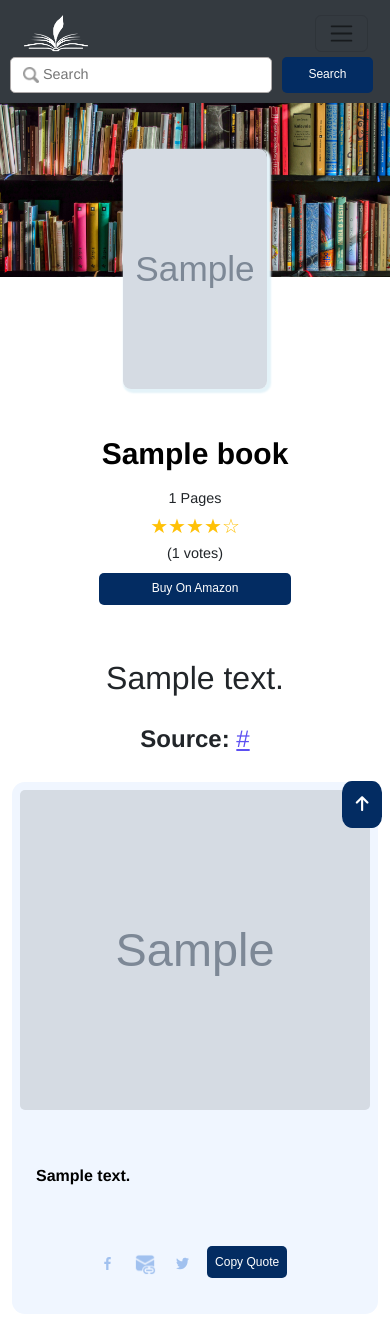
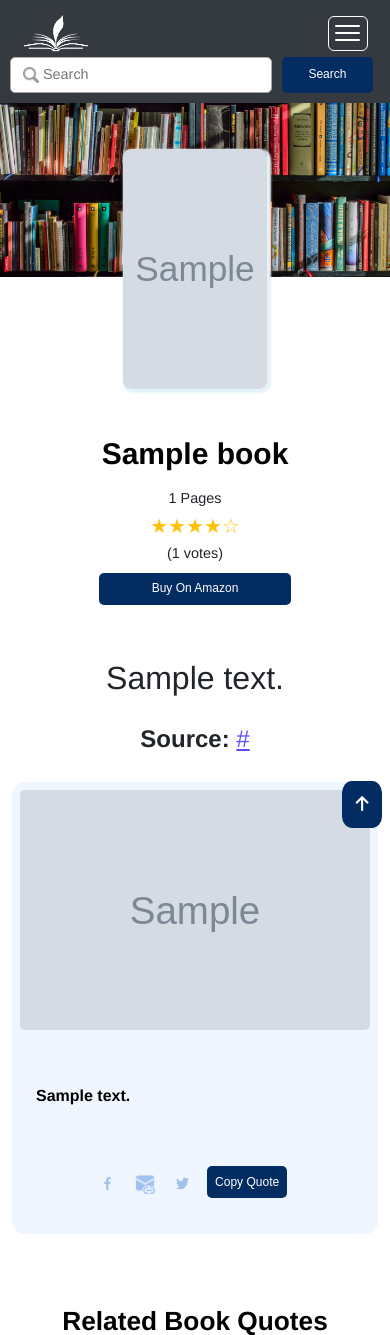
Before and after one commit to TahirAlauddin/All-Book-Quotes, a Django app: a page that uses templates/core/base.html in a window 390 px wide. Shown: the top 1335 px of the page. Run offline with Django 4.2, Linux system fonts and the light colour scheme; tables that the repository leaves empty hold one stand-in row (values such as "Sample post"); grey boxes marked "Sample" are stand-in pictures; some libraries are stand-ins or nearby versions.

Commit message:
Menu button changed. Quote Images generation logic improved. Models bug fixed

```diff
--- a/core/admin.py
+++ b/core/admin.py
@@ -14,7 +14,7 @@ class BookAdmin(admin.ModelAdmin):
     fields = ('cover_photo', 'affiliate_link', 'name', 'author', 'rating',
               'votes', 'pages', 'slug', 'description', 'external_link',
                'external_link_text', 'source_or_credit_text')
-    list_display = ('name', 'author', 'pages')
+    list_display = ('name', 'author', 'pages', 'affiliate_link')
     list_filter = ('rating',)
     search_fields = ('name',)
 
--- a/core/api_urls.py
+++ b/core/api_urls.py
@@ -10,5 +10,5 @@ quotes_router.register('quotes', QuoteModelViewSet, basename='book-quotes')
 
 urlpatterns = [
     path('', include(books_router.urls)),
-    path('', include(quotes_router.urls)),
+    # path('', include(quotes_router.urls)),
 ]
--- a/core/models.py
+++ b/core/models.py
@@ -38,13 +38,13 @@ class Book(models.Model):
     votes = models.BigIntegerField(null=True)
     pages = models.IntegerField(null=True)
     slug = models.SlugField(max_length=255, null=True)
-    affiliate_link = models.URLField('Amazon Affiliate Link', null=True)
-    external_link = models.URLField('External Link', null=True)
-    external_link_text = models.CharField('External Link Text', max_length=255, null=True)
+    affiliate_link = models.URLField('Amazon Affiliate Link', null=True, blank=True)
+    external_link = models.URLField('External Link', null=True, blank=True)
+    external_link_text = models.CharField('External Link Text', max_length=255, null=True, blank=True)
     source_or_credit_text = models.CharField("Source or Credit:",
                                              choices=SourceCreditChoices.choices,
-                                             max_length=10, null=True)
-    description = models.TextField("Description", null=True)
+                                             max_length=10, null=True, blank=True)
+    description = models.TextField("Description", null=True, blank=True)
 
     def __str__(self):
         return f"<Book name='{self.name}'>"
--- a/static/css/app.css
+++ b/static/css/app.css
@@ -101,3 +101,12 @@ input {
     min-width: 100px;
     }
 }
+
+
+.navbar-custom-toggler-icon {
+  width: 25px;
+  height: 2px;
+  background-color: white;
+  margin: 5px 0;
+  border-radius:2px;
+}
--- a/templates/core/about-us.html
+++ b/templates/core/about-us.html
@@ -24,11 +24,6 @@
           inspiration and motivation by reading our collection of quotes from
           bestselling books of all time.
         </div>
-        <div class="mt-1 btns mb-5">
-          <a class="nav-link active mx-2" aria-current="page" href="/Home">
-            <button class="Btn mt-1">Email</button>
-          </a>
-        </div>
       </div>
     </div>
 
--- a/templates/core/base.html
+++ b/templates/core/base.html
@@ -33,6 +33,12 @@
       <div class="container-fluid">
         <a class="navbar-brand" href="{% url 'home' %}"><img src="{% static 'img/ABQ-white-without-text.png' %}" style="width: 70px"/></a>
         <button
+          style="justify-content: end;
+          width: 40px;
+          height: 35px;
+          border-color: white;
+          padding-left: 6px;
+          padding-top: 3px;"
           class="navbar-toggler"
           type="button"
           data-bs-toggle="collapse"
@@ -41,7 +47,11 @@
           aria-expanded="false"
           aria-label="Toggle navigation"
         >
-          <span class="navbar-toggler-icon"></span>
+          <div class="navbar-custom-toggler-icon"></div>
+          <div class="navbar-custom-toggler-icon"></div>
+          <div class="navbar-custom-toggler-icon"></div>
+
+
         </button>
         <div class="collapse navbar-collapse" id="navbarSupportedContent">
           <ul class="navbar-nav me-auto mb-2 mb-lg-0">
@@ -54,10 +64,12 @@
           </ul>
         </div>
       </div>
+
       <form method="GET" class='navbar-search-div'>
           <input name="search" type="text" placeholder="Search" style="margin-right: 10px; background-image: url({% static 'img/search.png' %});" />
           <button type="submit" class='Btn navbar-search-btn' style=>Search</button>
       </form>
+
     </nav>
     <div id='outer-wrap'> </div>
 
--- a/templates/core/contact-us.html
+++ b/templates/core/contact-us.html
@@ -21,7 +21,7 @@
             All Books Quotes Team
         </div>
         <div class="mt-1 btns">
-          <a class="nav-link active mx-2" aria-current="page" href="/Home">
+          <a class="nav-link active mx-2" aria-current="page" href="mailto:allbooksquotes@gmail.com">
             <button class="Btn mt-1">Email</button>
           </a>
         </div>
--- a/templates/core/quotes.html
+++ b/templates/core/quotes.html
@@ -105,13 +105,13 @@
   }
 
   .quote-image {
-    height: 25rem !important;
+    height: 28rem !important;
     object-fit: cover;
   }
 
   @media screen and (max-width: 660px) {
     .quote-image {
-      height: 20rem !important;
+      height: 15rem !important;
     }
     .Btn {
       padding: 5px;
--- a/templates/core/terms-and-conditions.html
+++ b/templates/core/terms-and-conditions.html
@@ -20,7 +20,7 @@
 <div class="flex mb-5">
   <div class="container introDiv mt-5">
     <h1>
-      <span style='font-weight: bold'>Terms & Conditions </span>
+      <span style='font-weight: bold'>Terms of Service </span>
     </h1>
     <div
       class="introText container mb-5"
```
Also changed, not shown: core/management/commands/_add_text_to_image.py (+13 -23 lines).
